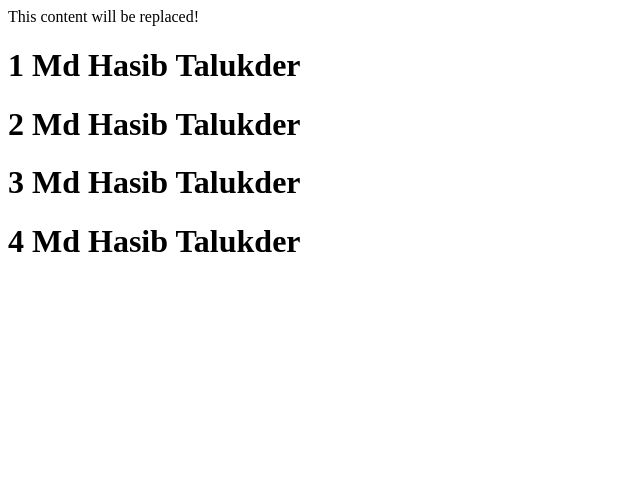
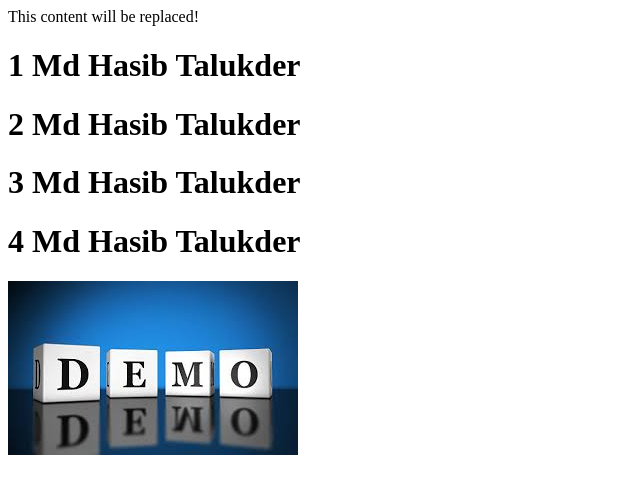
Before and after one commit to hasibmuhammad/30days-js, a plain HTML site: page day9/index.html in a window 1280 px wide. Shown: the whole page, without its empty margins (0-640 px from the left). Drawn offline with Linux system fonts and the light colour scheme.

Commit message:
Changed the attribute

```diff
--- a/day9/index.html
+++ b/day9/index.html
@@ -14,6 +14,11 @@
       <h1 class="name">4 Md Hasib Talukder</h1>
       <h1 class="name">5 Md Hasib Talukder</h1>
     </div>
+
+    <div id="info">
+      <img id="img" src="./images/image.jpeg" alt="demo image" />
+    </div>
     <script src="task3.js"></script>
+    <script src="task4.js"></script>
   </body>
 </html>
--- /dev/null
+++ b/day9/task4.js
@@ -0,0 +1,4 @@
+const imgEl = document.getElementById("img");
+imgEl.setAttribute("alt", "new demo image");
+
+console.log(imgEl);
```
Also changed, not shown: day9/images/image.jpeg (added).
